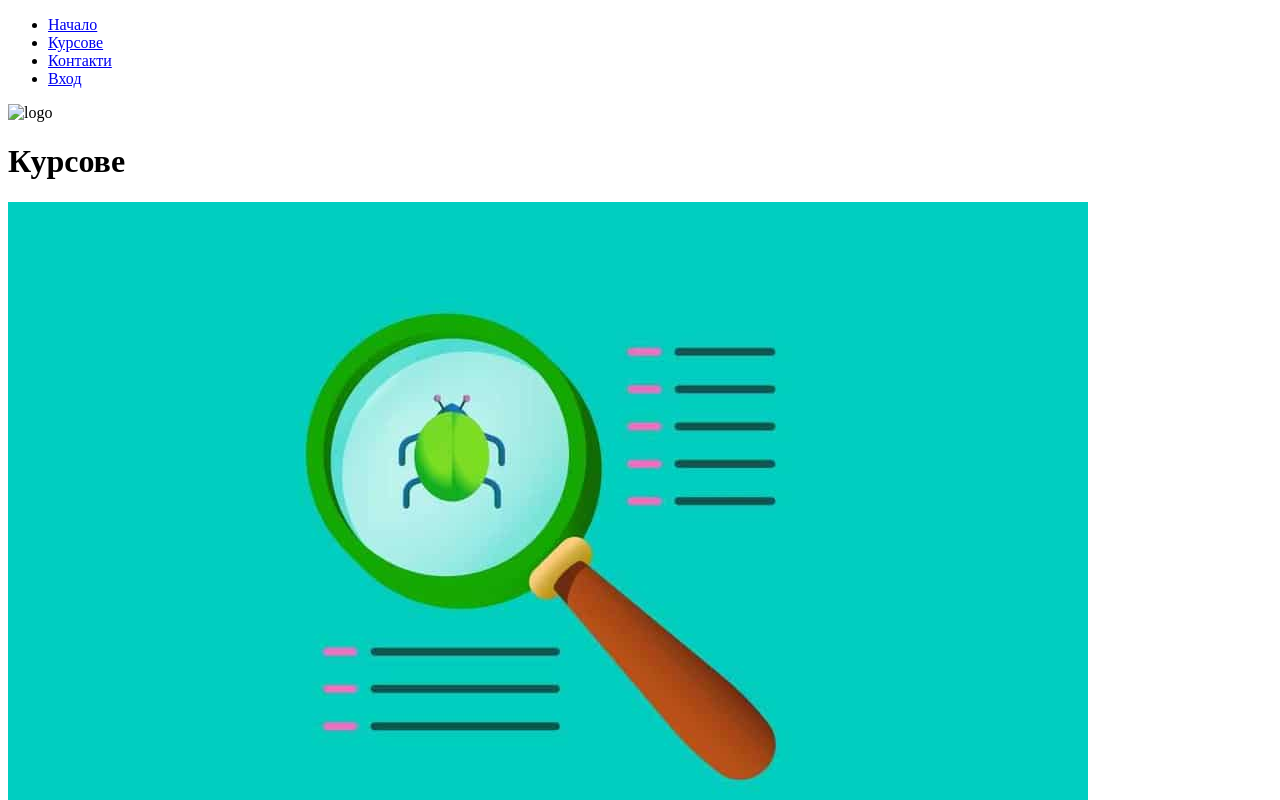
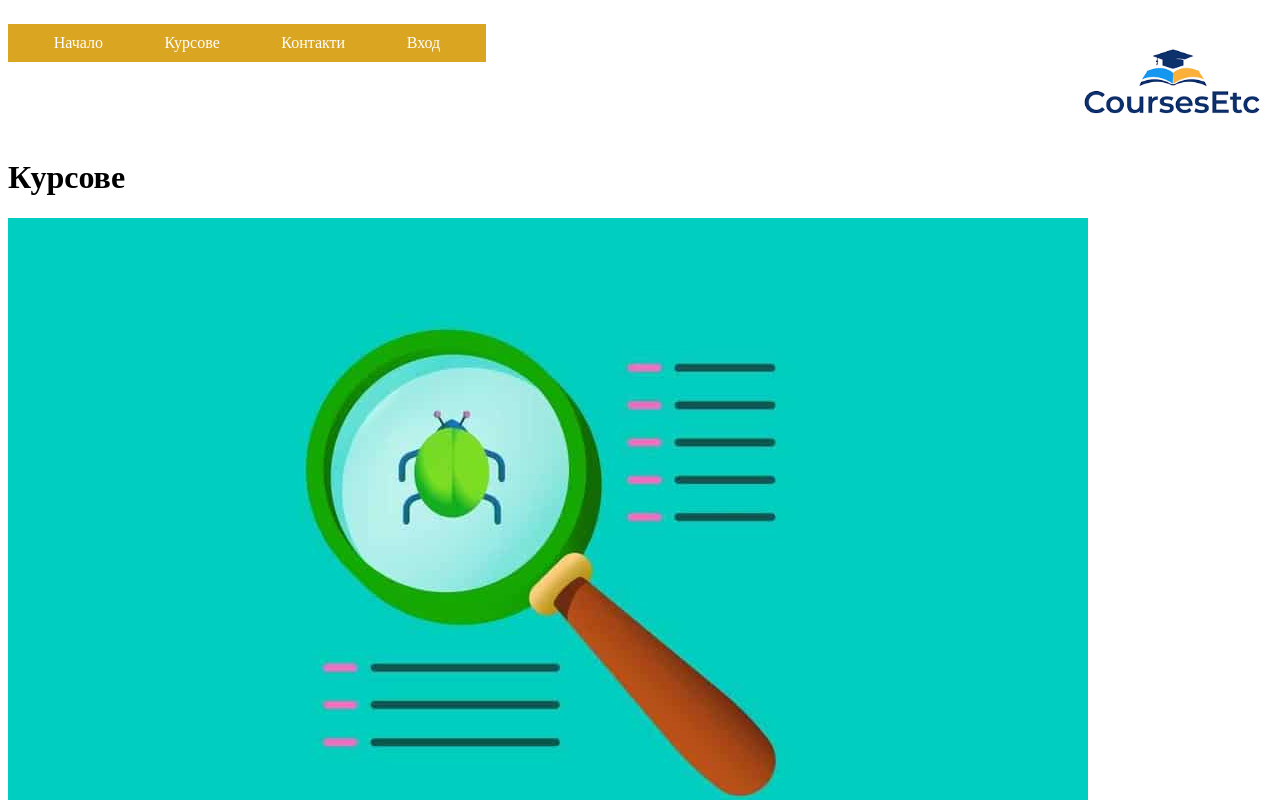
Before and after one commit to lyubomirageor/html, a plain HTML site: page courses.html in a window 1280 px wide. Shown: the top 800 px of the page. Drawn offline with Linux system fonts and the light colour scheme.

Commit message:
navigation bars

```diff
--- a/courses.html
+++ b/courses.html
@@ -5,25 +5,28 @@
     <meta charset="UTF-8">
     <meta name="viewport" content="width=device-width, initial-scale=1.0">
     <title>Courses</title>
+    <link rel="stylesheet" href="./styles.css">
 </head>
 
 <body>
     <header>
+        <div class="navigation-container-courses">
             <nav>
-            <ul>
+                <ul class ="nav">
                     <li><a href="/">Начало</a></li>
                     <li><a href="./courses.html">Курсове</a></li>
                     <li><a href="./contacts.html">Контакти</a></li>
                     <li><a href="./register.html">Вход</a></li>
                 </ul>
             </nav>
-        <div class="logo-wrapper">
-            <img src="./resources/logo.png" alt="logo">
+            <div class="logo-wrapper-courses">
+                <img src="./resources/logo_new.png" alt="logo">
+            </div>
         </div>
     </header>
     <main>
         <h1>Курсове</h1>
-        <div class = "courses-container">
+        <div class="courses-container">
             <article>
                 <section>
                     <div class="section-image">
@@ -31,7 +34,7 @@
                     </div>
                 </section>
                 <section>
-                    <ul class = "course-info">
+                    <ul class="course-info">
                         <li>
                             <strong>Софтуерно тестване</strong>
                         </li>
@@ -47,7 +50,7 @@
                         </li>
                     </ul>
                 </section>
-                <button class = "courseBtn">Запиши се</button>
+                <button class="courseBtn">Запиши се</button>
             </article>
             <article>
                 <section>
@@ -56,7 +59,7 @@
                     </div>
                 </section>
                 <section>
-                    <ul class = "course-info">
+                    <ul class="course-info">
                         <li>
                             <strong>Бази данни</strong>
                         </li>
@@ -72,7 +75,7 @@
                         </li>
                     </ul>
                 </section>
-                <button class = "courseBtn">Запиши се</button>
+                <button class="courseBtn">Запиши се</button>
             </article>
             <article>
                 <section>
@@ -81,7 +84,7 @@
                     </div>
                 </section>
                 <section>
-                    <ul class = "course-info">
+                    <ul class="course-info">
                         <li>
                             <strong>HTML & CSS</strong>
                         </li>
@@ -97,7 +100,7 @@
                         </li>
                     </ul>
                 </section>
-                <button class = "courseBtn">Запиши се</button>
+                <button class="courseBtn">Запиши се</button>
             </article>
         </div>
     </main>
--- a/styles.css
+++ b/styles.css
@@ -62,18 +62,21 @@ hr {
 
 /*navigation*/
 
-.navigation.container {
+.navigation-container {
     display: flex;
     justify-content: space-between;
 }
 
 .logo-wrapper {
-    width: 200px;
-}
+    display: flex;
+    justify-content: center;
+    margin-top: 10px;
+  }
 
-.logo {
-    width: 100%;
-}
+  .logo-wrapper img {
+    max-width: 200px;
+  }
+
 
 .nav {
     width: 35vw;
@@ -92,3 +95,103 @@ nav > ul > li > a {
     text-decoration: none;
     color: white;
 }
+
+/*navigation courses*/
+.navigation-container-courses {
+    display: flex;
+    justify-content: space-between;
+}
+
+.logo-wrapper-courses {
+    display: flex;
+    justify-content: space-around;
+    margin-top: 10px;
+  }
+
+  .logo-wrapper-courses img {
+    max-width: 200px;
+  }
+.nav {
+    width: 35vw;
+    padding: 10px 15px;
+}
+nav > ul {
+    display: flex;
+    justify-content: space-around;
+    background-color:goldenrod;
+}
+nav > ul > li {
+    list-style-type: none;
+}
+
+nav > ul > li > a {
+    text-decoration: none;
+    color: white;
+}
+
+/*navigation contacts*/
+
+.navigation-container-contacts {
+    display: flex;
+    justify-content: space-between;
+}
+
+.logo-wrapper-contacts {
+    display: flex;
+    justify-content: space-around;
+    margin-top: 10px;
+  }
+
+  .logo-wrapper-contacts img {
+    max-width: 200px;
+  }
+.nav {
+    width: 35vw;
+    padding: 10px 15px;
+}
+nav > ul {
+    display: flex;
+    justify-content: space-around;
+    background-color:goldenrod;
+}
+nav > ul > li {
+    list-style-type: none;
+}
+
+nav > ul > li > a {
+    text-decoration: none;
+    color: white;
+}
+
+/*navigation index*/
+.navigation-container-index {
+    display: flex;
+    justify-content: space-between;
+}
+
+.logo-wrapper-index {
+    display: flex;
+    justify-content: space-around;
+    margin-top: 10px;
+  }
+
+  .logo-wrapper-index img {
+    max-width: 200px;
+  }
+.nav {
+    width: 35vw;
+    padding: 10px 15px;
+}
+nav > ul {
+    display: flex;
+    justify-content: space-around;
+    background-color:goldenrod;
+}
+nav > ul > li {
+    list-style-type: none;
+}
+
+nav > ul > li > a {
+    text-decoration: none;
+    color: white;
+}
```
Also changed, not shown: contacts.html (+6 -3 lines), index.html (+8 -3 lines), register.html (+15 -10 lines), resources/logo_new.png (added). Lines whose indentation alone changed are shown as unchanged.
